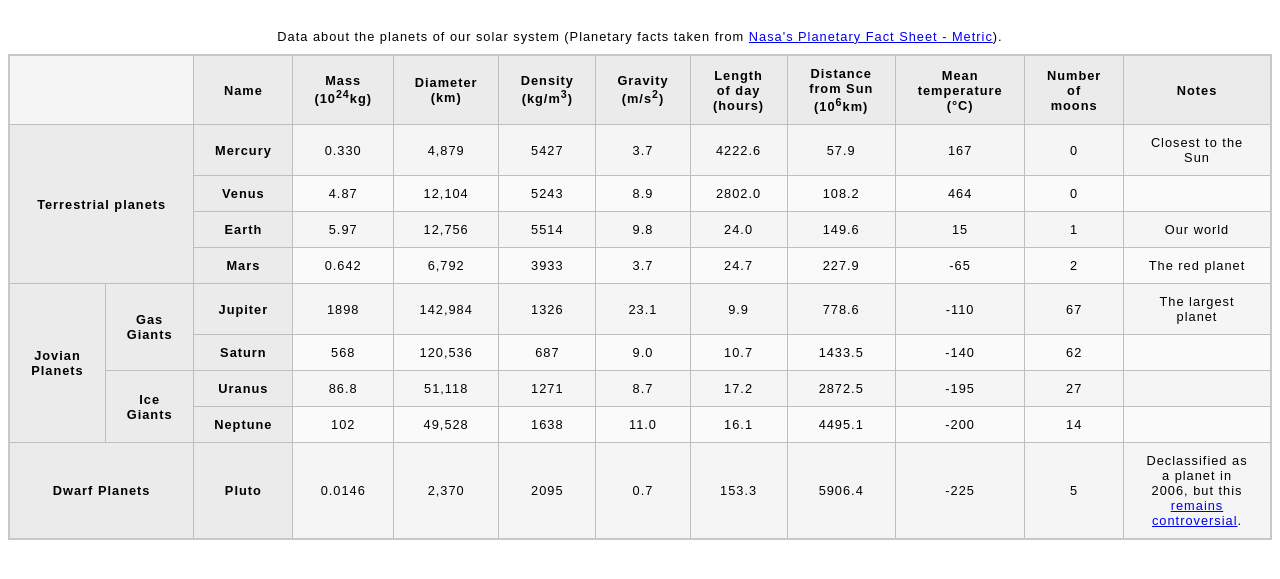
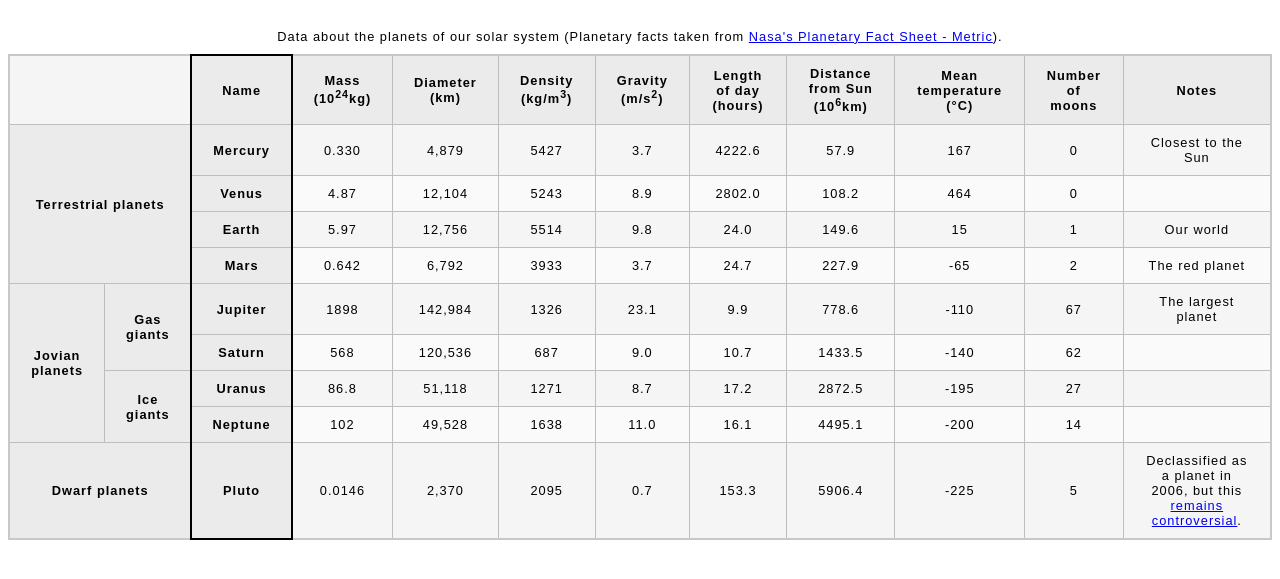
Before and after one commit to phollyerviggiani/INFT1206, a plain HTML site: page assignment2/part2/blank-template.html in a window 1280 px wide. Shown: the part 61-640 px from the top of the page. Drawn offline with Linux system fonts and the light colour scheme.

Commit message:
Assignment 2 part 2: added colgroup to be on 2nd col, solid black border

```diff
--- a/assignment2/part2/blank-template.html
+++ b/assignment2/part2/blank-template.html
@@ -23,6 +23,10 @@
       Data about the planets of our solar system (Planetary facts taken from <a
         href="http://nssdc.gsfc.nasa.gov/planetary/factsheet/">Nasa's Planetary Fact Sheet - Metric</a>).
     </caption>
+    <colgroup>
+      <col span="2">
+      <col style = "border: 2px solid black">
+    </colgroup>
     <thead>
       <tr>
         <td colspan="2"></td>
@@ -89,8 +93,8 @@
           <td>The red planet</td>
       </tr>
       <tr>
-        <th scope="rowgroup" rowspan="4">Jovian Planets</th>
-        <th scope="rowgroup" rowspan="2">Gas Giants</th>
+        <th scope="rowgroup" rowspan="4">Jovian planets</th>
+        <th scope="rowgroup" rowspan="2">Gas giants</th>
         <th scope="row">Jupiter</th>
           <td>1898</td>
           <td>142,984 </td>
@@ -115,7 +119,7 @@
           <td></td>
       </tr>
       <tr>
-        <th scope="rowgroup" rowspan="2">Ice Giants</th>
+        <th scope="rowgroup" rowspan="2">Ice giants</th>
         <th scope="row">Uranus</th>
           <td>86.8</td>
           <td>51,118</td>
@@ -140,7 +144,7 @@
           <td></td>
       </tr>
       <tr>
-        <th scope="row" colspan="2">Dwarf Planets</th>
+        <th scope="row" colspan="2">Dwarf planets</th>
         <th scope="row">Pluto</th>
           <td>0.0146</td>
           <td>2,370</td>
```
